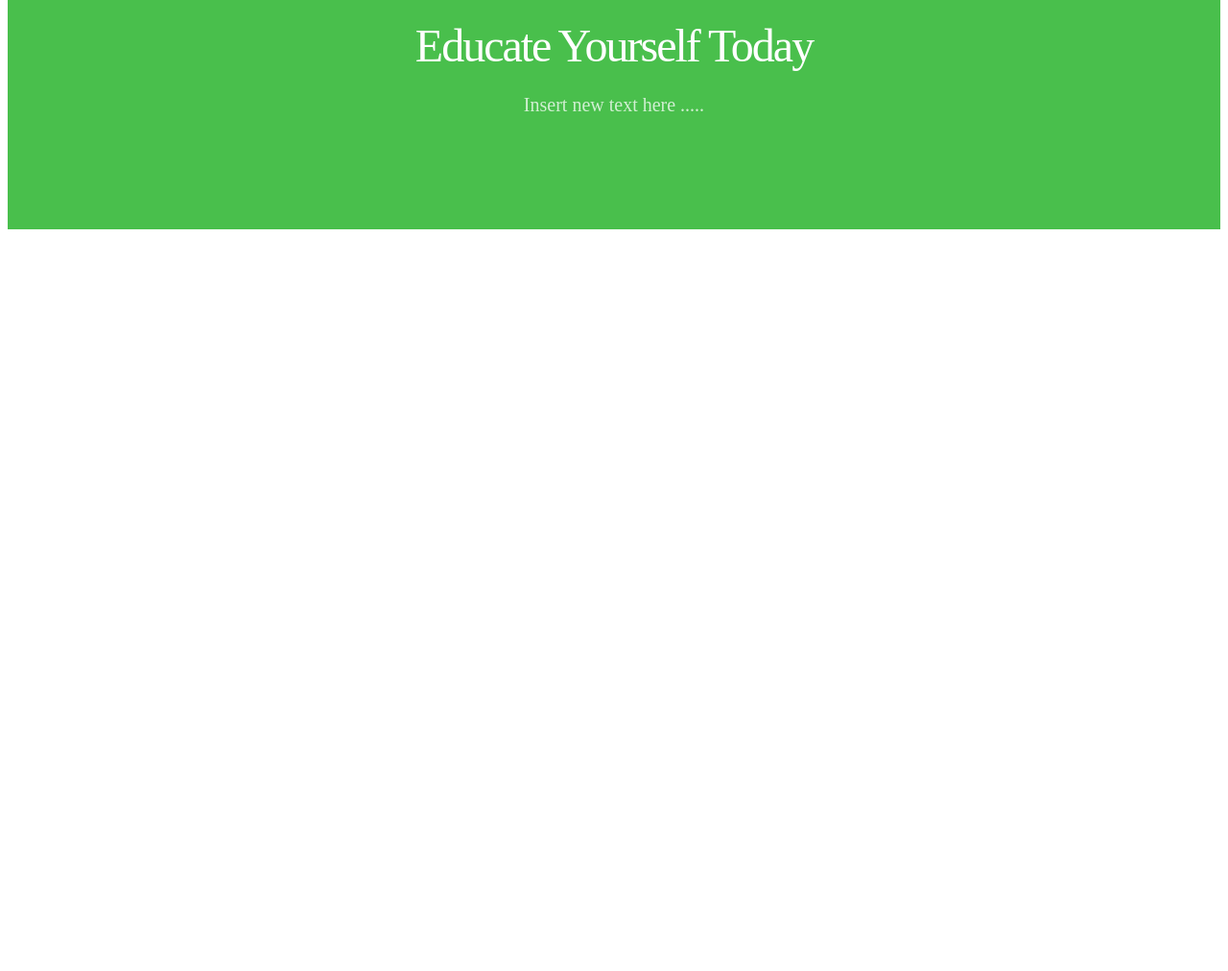
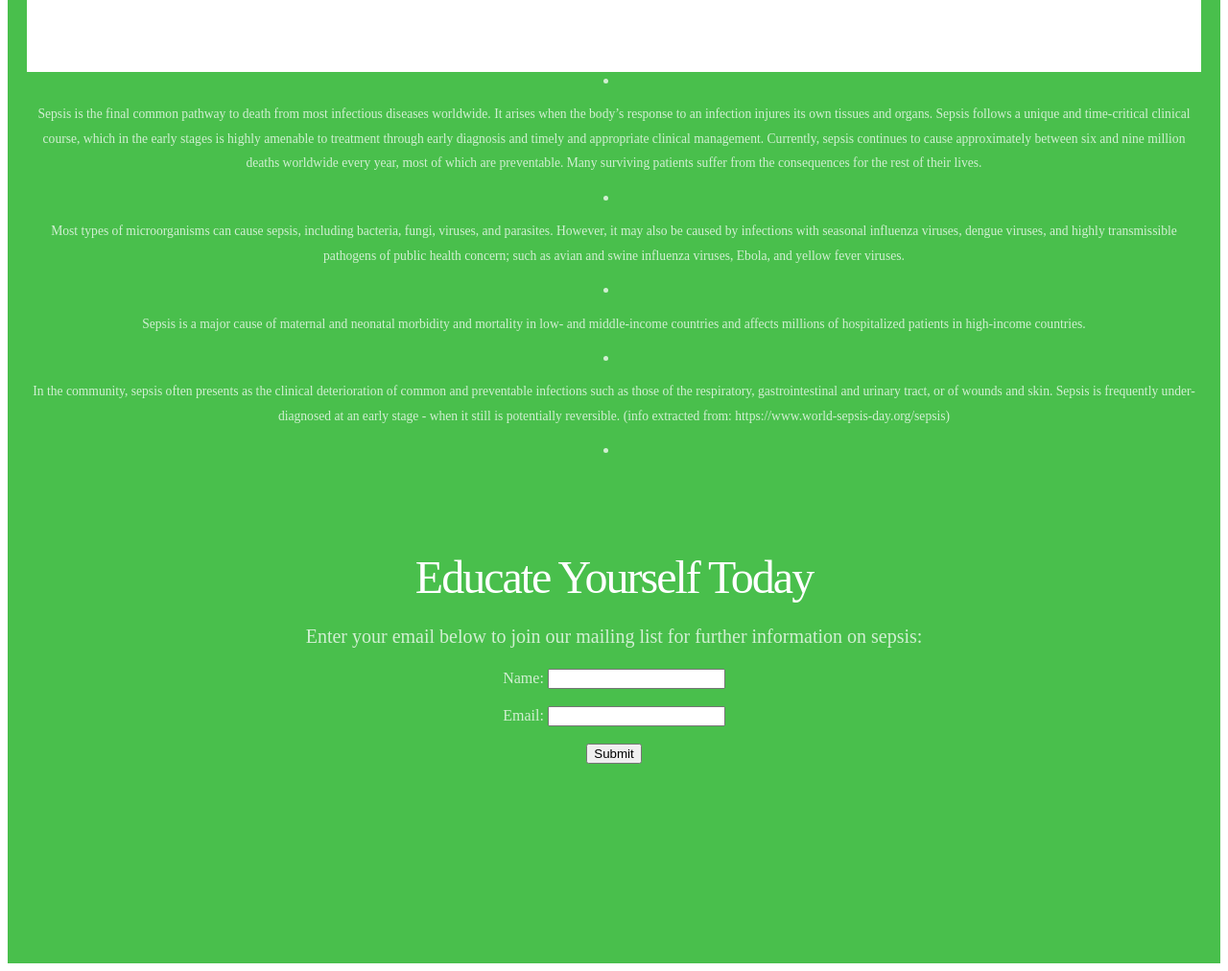
Before and after one commit to AliceVickers/sepsis_score, a Flask app: template templates/first_page.html in a window 1280 px wide. Shown: the part 1603-2615 px from the top of the page at 96% size. Before the commit the page ends 1842 px from the top, so only its background shows below. Run offline with Flask 2, Linux system fonts and the light colour scheme; the template is opened without the code that fills it, so the values that code supplies are empty; some web fonts are replaced.

Commit message:
edited the html first page

```diff
--- a/templates/first_page.html
+++ b/templates/first_page.html
@@ -17,65 +17,64 @@
   </head>
 
   <body>
-    <h1> Sepsis </h1>
-
+      <section class="section background-primary text-center">
+        <div class="line">
+          <div class="s-12 m-10 l-8 center">
+            <h1 class="headline text-thin text-s-size-30">What is Sepsis?</h1>
+<li></li>
       <!-- Section 1 -->
       <section class="section background-white">
         <div class="line">
           <div class="margin">
             <div class="s-12 m-12 l-4 margin-m-bottom">
               <img class="margin-bottom" src="/img/sepsis_table.jpg" alt="">
-              <h2 class="text-thin"> NHS Website </h2>
+              <h2 class="text-thin"> NHS Information </h2>
               <p>Sepsis is described as a rare but serious consequence to an infection. Without quick treatment, it can lead to organ failure and death.</p>
               <a class="text-more-info text-primary-hover" href="http://www.nhs.uk/Conditions/Blood-poisoning/Pages/Introduction.aspx">Read more</a>
             </div>
             <div class="s-12 m-12 l-4 margin-m-bottom">
               <img class="margin-bottom" src="img/img-02.jpg" alt="">
-              <h2 class="text-thin">Valid code</h2>
+              <h2 class="text-thin">Technology in Healthcare</h2>
               <p>Suchi Saria discusses the need for technology in the healthcare sector, to improve diagnoses of sepsis during its early stages.</p>
               <a class="text-more-info text-primary-hover" href="https://www.youtube.com/watch?v=RUKkOPelG54&index=3&list=PLWHez0kRXfZ880x-xXWXvOUN-gPhZxJ8v">Read more</a>
             </div>
             <div class="s-12 m-12 l-4 margin-m-bottom">
               <img class="margin-bottom" src="img/img-03.jpg" alt="">
               <h2 class="text-thin">Symptom Checker</h2>
-              <p>Click on the link above to check your symptoms.</p>
+              <p>Click on the link below to check your symptoms against the medical SIRS Criteria used for assessing the progression of sepsis.</p>
               <a class="text-more-info text-primary-hover" href="/project">Read more</a>
-
             </div>
           </div>
         </div>
       </section>
+<li></li>
+<p> Sepsis is the final common pathway to death from most infectious diseases worldwide. It arises when the body’s response to an infection injures its own tissues and organs. Sepsis follows a unique and time-critical clinical course, which in the early stages is highly amenable to treatment through early diagnosis and timely and appropriate clinical management. Currently, sepsis continues to cause approximately between six and nine million deaths worldwide every year, most of which are preventable. Many surviving patients suffer from the consequences for the rest of their lives. </p>
+<li></li>
+<p>
+Most types of microorganisms can cause sepsis, including bacteria, fungi, viruses, and parasites. However, it may also be caused by infections with seasonal influenza viruses, dengue viruses, and highly transmissible pathogens of public health concern; such as avian and swine influenza viruses, Ebola, and yellow fever viruses. </p>
+<li></li>
+<p>
+Sepsis is a major cause of maternal and neonatal morbidity and mortality in low- and middle-income countries and affects millions of hospitalized patients in high-income countries. </p>
+<li></li>
+<p>
+In the community, sepsis often presents as the clinical deterioration of common and preventable infections such as those of the respiratory, gastrointestinal and urinary tract, or of wounds and skin. Sepsis is frequently under-diagnosed at an early stage - when it still is potentially reversible. (info extracted from: https://www.world-sepsis-day.org/sepsis) </p>
+<li></li>
 
-      <!-- Section 2 -->
       <section class="section background-primary text-center">
         <div class="line">
           <div class="s-12 m-10 l-8 center">
-            <h2 class="headline text-thin text-s-size-30">Educate Yourself Today</h2>
-            <p class="text-size-20">Insert new text here ..... </p>
+            <h2 class="headline text-thin text-s-size-30"> Educate Yourself Today </h2>
+            <p class="text-size-20"> Enter your email below to join our mailing list for further information on sepsis: </p>
+              <form name="search" action="/project.py" method="post">
+              <label for="name"> Name:</label>
+              <input type="name" id="name" name="name" required="required"></br></br>
+              <form name="search" action="/project.py" method="post">
+              <label for="Email"> Email:</label>
+              <input type="Email" id="Email" name="Email" required="required"></br></br>
+              <input type="submit" value="Submit" id="submit-button">
           </div>
         </div>
       </section>
 
-<!--
-<div class="grid-x grid-padding-x">
-        <div class="large-12 cell">
-          <div class="callout">
-            <h3> Did you know... </h3>
-            <p> Sepsis is the 11th leading cause of death, higher than breast cancer and prostate cancer. </p>
-            <div class="grid-x grid-padding-x">
-              <div class="large-4 medium-4 cell">
-                <p><a href="http://www.nhs.uk/Conditions/Blood-poisoning/Pages/Introduction.aspx">NHS Website</a><br /> Sepsis is described as a rare but serious consequence to an infection. Without quick treatment, it can lead to organ failure and death. </p>
-              </div>
-              <div class="large-4 medium-4 cell">
-                <p><a href="https://www.youtube.com/watch?v=RUKkOPelG54&index=3&list=PLWHez0kRXfZ880x-xXWXvOUN-gPhZxJ8v"> AI and Faster Diagnosis</a><br /> Suchi Saria discusses the need for technology in the healthcare sector, to improve diagnoses of sepsis during its early stages. </p>
-              </div>
-              <div class="large-4 medium-4 cell">
-                <p><a href="project.html"> Symptom Checker </a><br /> Click on the link above to check your symptoms. </p>
-              </div>
-            </div>
-          </div>
-        </div>
-      </div> -->
-
     </body>
   </html>
```
